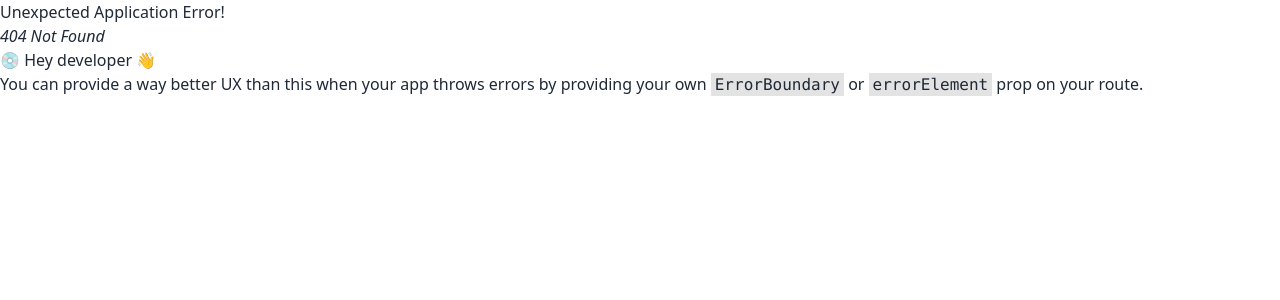
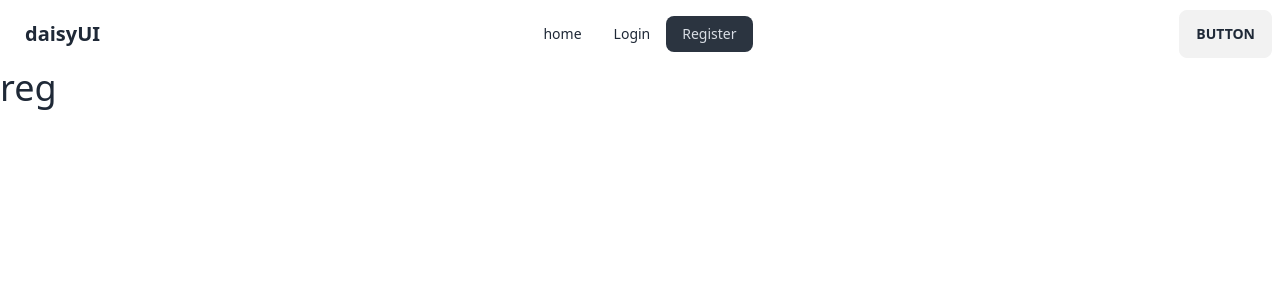
Before and after one commit to naeem182/React_Auth_clearify, a React (Vite) app: page /reg in a window 1280 px wide. Before the commit this address had no page. Shown: the top 300 px of the page. Built offline with nearby package versions, Linux system fonts and the light colour scheme.

Commit message:
main layout

```diff
--- /dev/null
+++ b/src/Components/Login/Login.jsx
@@ -0,0 +1,11 @@
+
+
+const Login = () => {
+    return (
+        <div>
+            <h2 className="text-4xl">Lgin</h2>
+        </div>
+    )
+}
+
+export default Login
--- /dev/null
+++ b/src/Components/Navbar/Navbar.jsx
@@ -0,0 +1,42 @@
+import { NavLink } from "react-router-dom"
+
+
+const Navbar = () => {
+    const navlinks = <>
+        <li> <NavLink to={"/"}>home</NavLink> </li>
+        <li> <NavLink to={"/login"}>Login</NavLink> </li>
+        <li> <NavLink to={"/reg"}>Register</NavLink> </li>
+
+    </>
+
+    return (
+        <div className=" container mx-auto navbar bg-base-100">
+            <div className="navbar-start">
+                <div className="dropdown">
+                    <label tabIndex={0} className="btn btn-ghost lg:hidden">
+                        <svg xmlns="http://www.w3.org/2000/svg" className="h-5 w-5" fill="none" viewBox="0 0 24 24" stroke="currentColor"><path strokeLinecap="round" strokeLinejoin="round" strokeWidth="2" d="M4 6h16M4 12h8m-8 6h16" /></svg>
+                    </label>
+                    <ul tabIndex={0} className="menu menu-sm dropdown-content mt-3 z-[1] p-2 shadow bg-base-100 rounded-box w-52">
+                        {
+                            navlinks
+                        }
+
+                    </ul>
+                </div>
+                <a className="btn btn-ghost normal-case text-xl">daisyUI</a>
+            </div>
+            <div className="navbar-center hidden lg:flex">
+                <ul className="menu menu-horizontal px-1">
+                    {
+                        navlinks
+                    }
+                </ul>
+            </div>
+            <div className="navbar-end">
+                <a className="btn">Button</a>
+            </div>
+        </div>
+    )
+}
+
+export default Navbar
--- /dev/null
+++ b/src/Components/Register/Register.jsx
@@ -0,0 +1,11 @@
+
+
+const Register = () => {
+    return (
+        <div>
+            <h2 className="text-4xl">reg</h2>
+        </div>
+    )
+}
+
+export default Register
--- /dev/null
+++ b/src/Components/home/Home.jsx
@@ -0,0 +1,11 @@
+
+
+const Home = () => {
+    return (
+        <div>
+            <h2 className="text-4xl">Home</h2>
+        </div>
+    )
+}
+
+export default Home
--- a/src/MainLayout/MainLayout.jsx
+++ b/src/MainLayout/MainLayout.jsx
@@ -1,9 +1,11 @@
 import { Outlet } from "react-router-dom"
+import Navbar from "../Components/Navbar/Navbar"
 
 
 const MainLayout = () => {
     return (
         <div>
+            <Navbar></Navbar>
             <Outlet></Outlet>
         </div>
     )
```
Also changed, not shown: src/main.jsx (+27 -1 lines).
